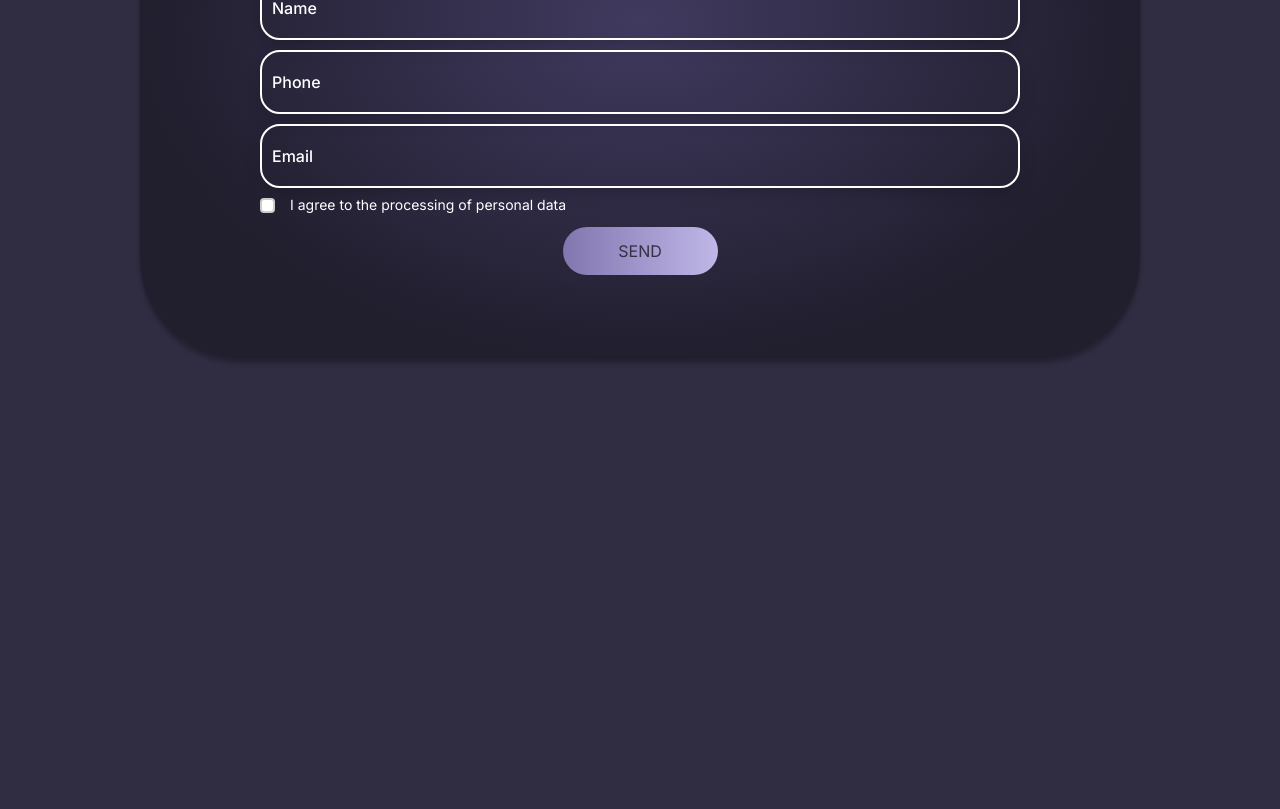
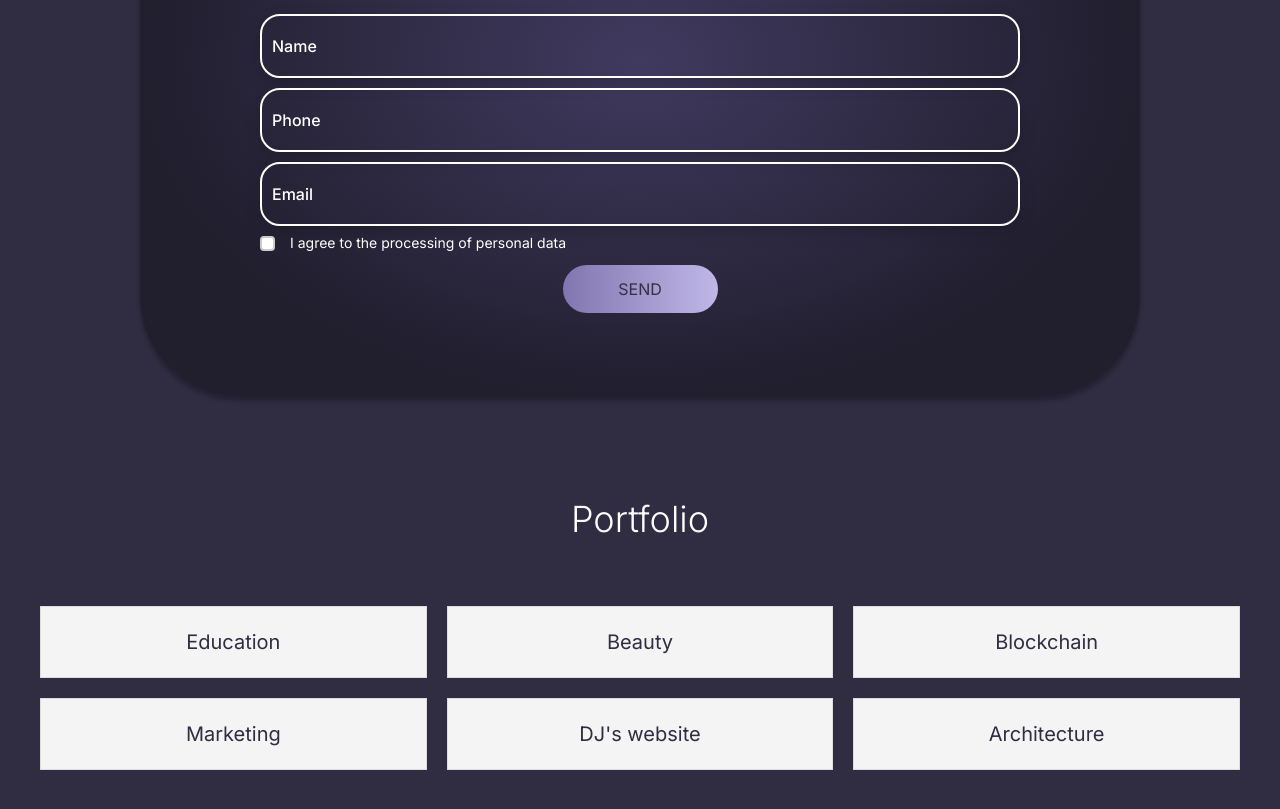
Before and after one commit to aliaksandr-bandziuk/portfolio, a Next.js app: page / in a window 1280 px wide. Shown: the part 379-1188 px from the top of the page. Before the commit the page ends 800 px from the top, so only its background shows below. Built offline with nearby package versions, Linux system fonts and the light colour scheme.

Commit message:
add portfolio section

```diff
--- a/src/app/globals.css
+++ b/src/app/globals.css
@@ -5,3 +5,25 @@
 body {
   background-color: #302C42;
 }
+
+.containerCustom {
+	max-width: 640px;
+  padding-inline: 1rem;
+	margin: 0 auto;
+
+  @media (min-width: 768px) {
+    max-width: 768px;
+  }
+
+  @media (min-width: 1024px) {
+    max-width: 1024px;
+  }
+
+  @media (min-width: 1280px) {
+    max-width: 1280px;
+  }
+
+  @media (min-width: 1536px) {
+    max-width: 1536px;
+  }
+}
--- a/src/app/page.tsx
+++ b/src/app/page.tsx
@@ -1,10 +1,11 @@
 import { ContactSection } from "@/components/ContactSection/ContactSection";
-
+import Portfolio from "@/components/Portfolio/Portfolio";
 
 export default function Home() {
   return (
     <main>
       <ContactSection />
+      <Portfolio />
     </main>
   );
 }
--- a/src/components/ContactSection/ContactSection.module.scss
+++ b/src/components/ContactSection/ContactSection.module.scss
@@ -1,16 +1,22 @@
+.contact {
+  margin-top: clamp(3.125rem, 1.563rem + 6.25vw, 6.25rem);
+  margin-bottom: clamp(3.125rem, 1.563rem + 6.25vw, 6.25rem);
+}
+
 .contactInner {
-  border-radius: 100px;
+  border-radius: clamp(3.125rem, 1.563rem + 6.25vw, 6.25rem);
   background: radial-gradient(50% 50.00% at 50% 50.00%, #403A5F 0%, #211E2E 100%);
   box-shadow: 0px 4px 4px 0px rgba(0, 0, 0, 0.25);
   padding-top: clamp(2.813rem, 1.79rem + 5.11vw, 5.625rem);
   padding-bottom: clamp(4.063rem, 3.631rem + 2.16vw, 5.25rem);
   margin-bottom: clamp(5rem, 3.864rem + 5.68vw, 8.125rem);
-  position: absolute;
-  top: 50%;
-  left: 50%;
-  transform: translate(-50%, -50%);
-  width: 100%;
+  // position: absolute;
+  // top: 50%;
+  // left: 50%;
+  // transform: translate(-50%, -50%);
+  // width: 100%;
   max-width: 1000px;
+  margin: 0 auto;
 }
 
 .contactWrapper {
--- a/src/components/ContactSection/ContactSection.tsx
+++ b/src/components/ContactSection/ContactSection.tsx
@@ -1,20 +1,33 @@
-import Contact from '../Contact/Contact';
-import styles from './ContactSection.module.scss';
-import React from 'react';
+import Contact from "../Contact/Contact";
+import styles from "./ContactSection.module.scss";
+import React from "react";
 
 export const ContactSection = () => {
   return (
     <section className={styles.contact} id="contact">
-      <div className="container">
+      <div className="containerCustom">
         <div className={styles.contactInner}>
           <div className={styles.contactWrapper}>
             <div className={styles.contactInfo}>
               <h2 className={styles.contactTitle}>Contact me</h2>
               <div className={styles.divider}>
-                <svg xmlns="http://www.w3.org/2000/svg" width="117" height="2" viewBox="0 0 117 2" fill="none">
+                <svg
+                  xmlns="http://www.w3.org/2000/svg"
+                  width="117"
+                  height="2"
+                  viewBox="0 0 117 2"
+                  fill="none"
+                >
                   <path d="M0 1H116.5" stroke="url(#paint0_linear_16_101)" />
                   <defs>
-                    <linearGradient id="paint0_linear_16_101" x1="-1.10394" y1="1.00004" x2="-1.09485" y2="-0.0666686" gradientUnits="userSpaceOnUse">
+                    <linearGradient
+                      id="paint0_linear_16_101"
+                      x1="-1.10394"
+                      y1="1.00004"
+                      x2="-1.09485"
+                      y2="-0.0666686"
+                      gradientUnits="userSpaceOnUse"
+                    >
                       <stop stopColor="#343045" />
                       <stop stopColor="#343045" />
                       <stop offset="0.348958" stopColor="#C0B7E8" />
@@ -24,7 +37,9 @@ export const ContactSection = () => {
                   </defs>
                 </svg>
               </div>
-              <h3 className={styles.contactSubtitle}>Let&apos;s create a cool project for you</h3>
+              <h3 className={styles.contactSubtitle}>
+                Let&apos;s create a cool project for you
+              </h3>
             </div>
             <Contact />
           </div>
--- /dev/null
+++ b/src/components/Portfolio/Portfolio.module.scss
@@ -0,0 +1,52 @@
+.portfolio {
+  margin-bottom: clamp(3.125rem, 1.563rem + 6.25vw, 6.25rem);
+}
+
+.title {
+  color: #FFF;
+  font-size: clamp(1.5rem, 1.227rem + 1.36vw, 2.25rem);
+  font-style: normal;
+  font-weight: 300;
+  line-height: normal;
+  text-align: center;
+  margin-bottom: clamp(2.25rem, 1.591rem + 3.3vw, 4.063rem);
+}
+
+.portfolioItems {
+  display: grid;
+  grid-template-columns: repeat(3, 1fr);
+  gap: 20px;
+  width: 100%;
+  max-width: 1200px;
+  margin: 0 auto;
+}
+
+.portfolioItem {
+  display: flex;
+  align-items: center;
+  justify-content: center;
+  text-align: center;
+  padding: 20px;
+  background: #f4f4f4;
+  border: 1px solid #ddd;
+  text-decoration: none;
+  color: #302C42;
+  font-size: clamp(1rem, 0.875rem + 0.5vw, 1.25rem);
+  transition: transform 0.2s ease;
+}
+
+.portfolioItem:hover {
+  transform: scale(1.05);
+}
+
+@media (max-width: 768px) {
+  .portfolioItems {
+    grid-template-columns: repeat(2, 1fr);
+  }
+}
+
+@media (max-width: 480px) {
+  .portfolioItems {
+    grid-template-columns: 1fr;
+  }
+}
--- /dev/null
+++ b/src/components/Portfolio/Portfolio.tsx
@@ -0,0 +1,67 @@
+import React from "react";
+import styles from "./Portfolio.module.scss";
+import Link from "next/link";
+
+const Portfolio = () => {
+  return (
+    <section className={styles.portfolio}>
+      <div className="containerCustom">
+        <div className={styles.portfolioInner}>
+          <h2 className={styles.title}>Portfolio</h2>
+          <div className={styles.portfolioItems}>
+            <Link
+              href="https://academgo.com/"
+              target="_blank"
+              rel="noopener noreferrer"
+              className={styles.portfolioItem}
+            >
+              Education
+            </Link>
+            <Link
+              href="https://landi-academy.pl"
+              target="_blank"
+              rel="noopener noreferrer"
+              className={styles.portfolioItem}
+            >
+              Beauty
+            </Link>
+            <Link
+              href="https://peakprofit.bandziuk.com/"
+              target="_blank"
+              rel="noopener noreferrer"
+              className={styles.portfolioItem}
+            >
+              Blockchain
+            </Link>
+            <Link
+              href="https://proscore.agency"
+              target="_blank"
+              rel="noopener noreferrer"
+              className={styles.portfolioItem}
+            >
+              Marketing
+            </Link>
+            <Link
+              href="https://www.sashadith.com/"
+              target="_blank"
+              rel="noopener noreferrer"
+              className={styles.portfolioItem}
+            >
+              DJ's website
+            </Link>
+            <Link
+              href="https://scanm2.com/"
+              target="_blank"
+              rel="noopener noreferrer"
+              className={styles.portfolioItem}
+            >
+              Architecture
+            </Link>
+          </div>
+        </div>
+      </div>
+    </section>
+  );
+};
+
+export default Portfolio;
```
